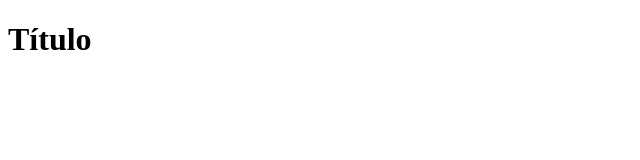
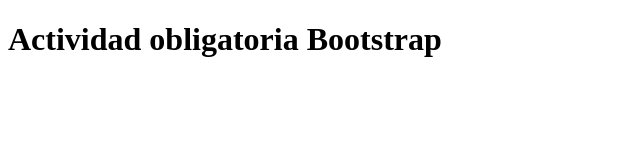
Before and after one commit to emito69/actividad1, a plain HTML site: page index.html in a window 1280 px wide. Shown: the whole page, without its empty margins (0-640 px from the left). Drawn offline with Linux system fonts and the light colour scheme.

Commit message:
version 3

```diff
--- a/index.html
+++ b/index.html
@@ -9,5 +9,5 @@
 </head>
 
 <body>
-  <h1>Título</h1>
+  <h1>Actividad obligatoria Bootstrap</h1>
 </body>
```
